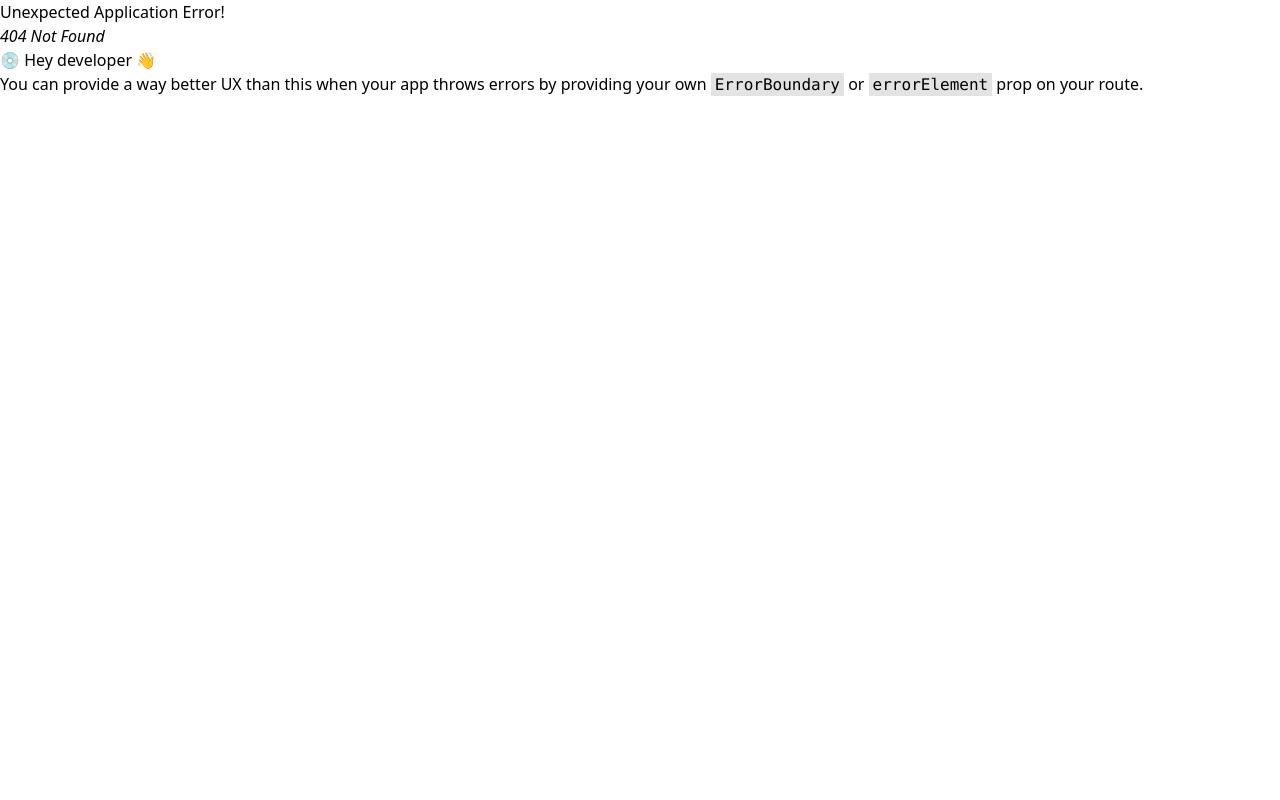
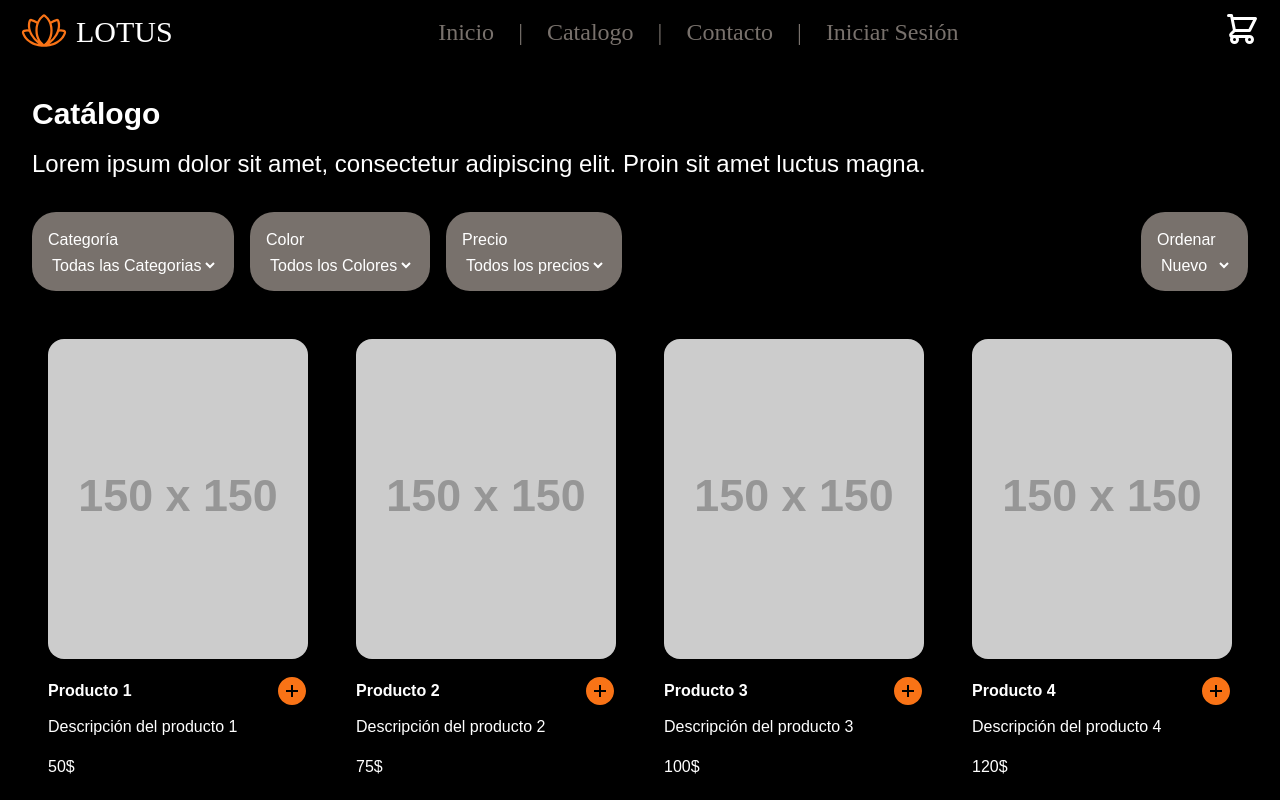
Before and after one commit to ReinTristan/frontend-tiendalotus, a React (Vite) app: page /catalogo in a window 1280 px wide. Before the commit this address had no page. Shown: the top 800 px of the page. Built offline with nearby package versions, Linux system fonts and the light colour scheme; a web font is replaced by a local one.

Commit message:
Catalogo añadido

```diff
--- a/src/App.jsx
+++ b/src/App.jsx
@@ -4,6 +4,8 @@ import Home from './Views/Home'
 import Header from './components/Header'
 import Footer from './components/Footer'
 import Login from './Views/Login'
+import Catalogo from './Views/Catalogo'
+
 function App() {
 	const [count, setCount] = useState(0)
 
@@ -21,8 +23,8 @@ function App() {
 					element: <Login />,
 				},
 				{
-					path: '/shop',
-					element: <Home />,
+					path: '/catalogo',
+					element: <Catalogo />,
 				},
 			],
 		},
--- /dev/null
+++ b/src/Views/Catalogo.jsx
@@ -0,0 +1,123 @@
+import React, { useState } from "react";
+import { AiFillPlusCircle } from "react-icons/ai";
+
+const Catalogo = () => {
+  const [category, setCategory] = useState("");
+  const [color, setColor] = useState("");
+  const [price, setPrice] = useState("");
+  const [sort, setSort] = useState("");
+
+  const [cart, setCart] = useState([]);
+
+  const products = [
+    { id: 1, name: "Producto 1", description: "Descripción del producto 1", price: 50, image: "https://via.placeholder.com/150" },
+    { id: 2, name: "Producto 2", description: "Descripción del producto 2", price: 75, image: "https://via.placeholder.com/150" },
+    { id: 3, name: "Producto 3", description: "Descripción del producto 3", price: 100, image: "https://via.placeholder.com/150" },
+    { id: 4, name: "Producto 4", description: "Descripción del producto 4", price: 120, image: "https://via.placeholder.com/150" },
+    { id: 5, name: "Producto 5", description: "Descripción del producto 5", price: 90, image: "https://via.placeholder.com/150" },
+    { id: 6, name: "Producto 6", description: "Descripción del producto 6", price: 60, image: "https://via.placeholder.com/150" },
+    { id: 7, name: "Producto 7", description: "Descripción del producto 7", price: 30, image: "https://via.placeholder.com/150" },
+    { id: 8, name: "Producto 8", description: "Descripción del producto 8", price: 45, image: "https://via.placeholder.com/150" },
+  ];
+
+  const addToCart = (product) => {
+    setCart([...cart, product]);
+    alert(`${product.name} ha sido añadido al carrito.`);
+  };
+
+  return (
+    <div className="min-h-screen bg-black text-white font-inria">
+      <div className="w-full p-8"> {/* Cambiado aquí */}
+        {/* Título */}
+        <h1 className="text-3xl font-bold text-white mb-4">Catálogo</h1>
+
+        {/* Descripción */}
+        <p className="text-white mb-8 text-2xl">
+          Lorem ipsum dolor sit amet, consectetur adipiscing elit. Proin sit amet luctus magna.
+        </p>
+
+        {/* Filtros */}
+        <div className="mb-8 flex items-center">
+          <div className="flex space-x-4">
+            <div className="bg-stone-500 rounded-3xl p-4">
+              <label className="block text-1xl text-white">Categoría</label>
+              <select
+                className="mt-1 block w-full bg-stone-500 text-white"
+                value={category}
+                onChange={(e) => setCategory(e.target.value)}
+              >
+                <option value="">Todas las Categorias</option>
+                <option value="ropa">Ropa</option>
+                <option value="electronica">Electrónica</option>
+                <option value="hogar">Hogar</option>
+              </select>
+            </div>
+
+            <div className="bg-stone-500 rounded-3xl p-4">
+              <label className="block text-1xl text-white">Color</label>
+              <select
+                className="mt-1 block w-full bg-stone-500 text-white"
+                value={color}
+                onChange={(e) => setColor(e.target.value)}
+              >
+                <option value="">Todos los Colores</option>
+                <option value="rojo">Rojo</option>
+                <option value="azul">Azul</option>
+                <option value="negro">Negro</option>
+              </select>
+            </div>
+
+            <div className="bg-stone-500 rounded-3xl p-4">
+              <label className="block text-1xl text-white">Precio</label>
+              <select
+                className="mt-1 block w-full bg-stone-500 text-white"
+                value={price}
+                onChange={(e) => setPrice(e.target.value)}
+              >
+                <option value="">Todos los precios</option>
+                <option value="0-50">0 - 50$</option>
+                <option value="51-100">51 - 100$</option>
+                <option value="101-200">101 - 200$</option>
+              </select>
+            </div>
+          </div>
+
+          {/* Botón de ordenar alineado a la derecha */}
+          <div className="bg-stone-500 rounded-3xl p-4 ml-auto">
+            <label className="block text-1xl text-white">Ordenar</label>
+            <select
+              className="mt-1 block w-full bg-stone-500 text-white"
+              value={sort}
+              onChange={(e) => setSort(e.target.value)}
+            >
+              <option value="nuevo">Nuevo</option>
+              <option value="antiguo">Antiguo</option>
+            </select>
+          </div>
+        </div>
+
+        {/* Productos en grid */}
+        <div className="grid grid-cols-4 gap-4">
+          {products.map((product) => (
+            <div key={product.id} className="p-4 flex flex-col justify-between">
+              <img src={product.image} alt={product.name} className="w-full h-80 object-cover rounded-2xl" />
+              <div className="mt-4 flex justify-between items-center">
+                <h3 className="font-semibold">{product.name}</h3>
+                <button
+                  onClick={() => addToCart(product)}
+                  className="text-orange-500 hover:text-white"
+                >
+                  <AiFillPlusCircle className="h-8 w-8" />
+                </button>
+              </div>
+              <p className="text-white mt-2">{product.description}</p>
+              <p className="text-white mt-4">{product.price}$</p>
+            </div>
+          ))}
+        </div>
+      </div>
+    </div>
+  );
+};
+
+export default Catalogo;
--- a/src/components/Header.jsx
+++ b/src/components/Header.jsx
@@ -27,19 +27,19 @@ export default function Header() {
               |
             </li>
             <li>
-              <a href="/about" className="hover:text-white">Catalogo</a>
+              <a href="/catalogo" className="hover:text-white">Catalogo</a>
             </li>
             <li>
               |
             </li>
             <li>
-              <a href="/services" className="hover:text-white">Contacto</a>
+              <a href="/" className="hover:text-white">Contacto</a>
             </li>
             <li>
               |
             </li>
             <li>
-              <a href="/contact" className="hover:text-white">Iniciar Sesión</a>
+              <a href="/login" className="hover:text-white">Iniciar Sesión</a>
             </li>
             {/*<li>
               <a href="/contact" className="hover:text-white">Perfil</a>
```
